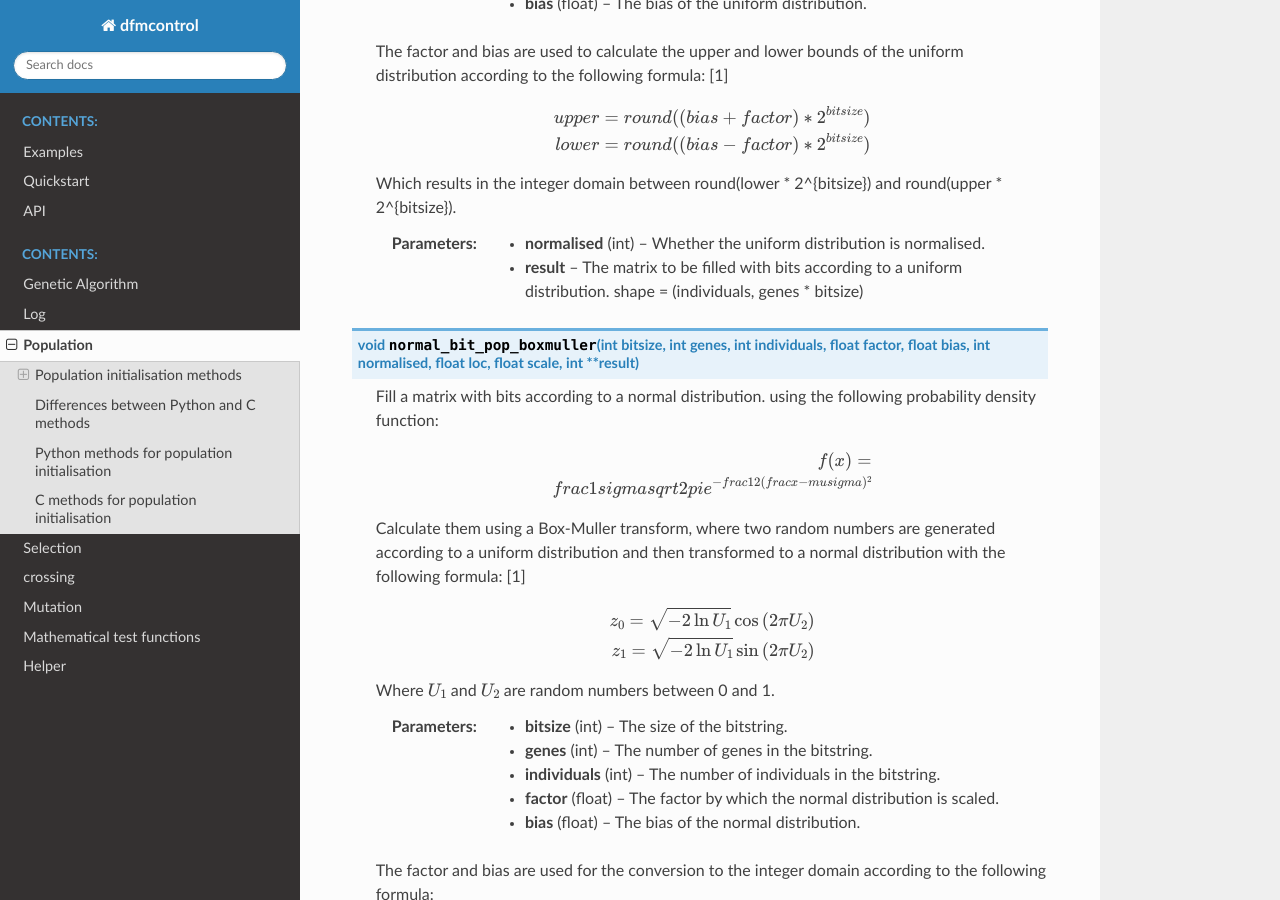
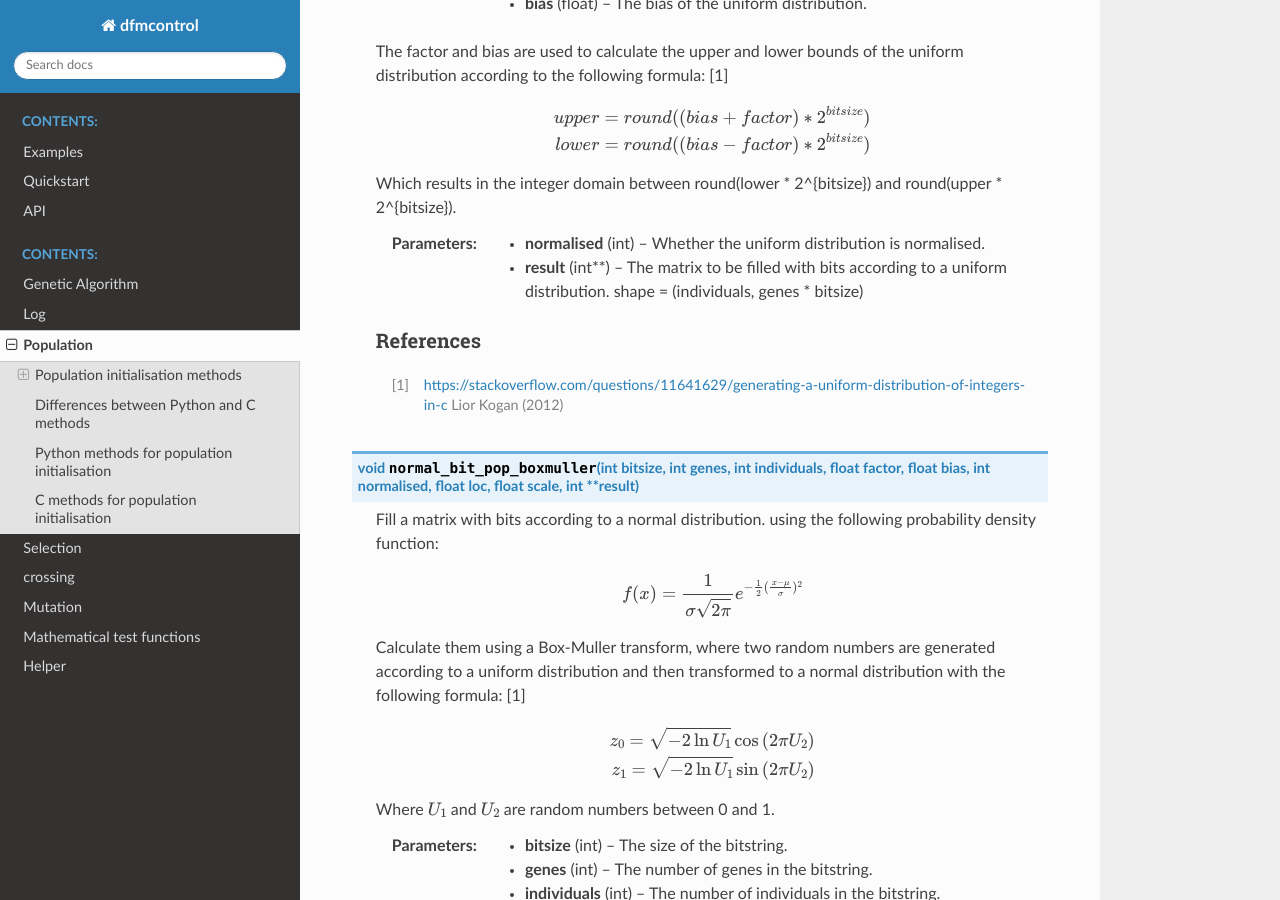
Before and after one commit to alexbuit/GeneticAlgorithm, a Sphinx documentation site: the page built from docs/source/population.rst, in a window 1280 px wide and 900 px high, scrolled down 5951 px. Built offline with Sphinx 7.4.7 and the Read the Docs theme 2.0.0, drawn with Linux system fonts in a browser that asks for light colours; cross-references to code outside the pages are shown as plain code.

```diff
--- a/docs/source/population.rst
+++ b/docs/source/population.rst
@@ -258,9 +258,9 @@
                   shape = (individuals, genes * bitsize)
    :type result: int**
 
-    References
-    ----------
-    .. [1] https://stackoverflow.com/questions/11641629/generating-a-uniform-distribution-of-integers-in-c Lior Kogan (2012)
+   References
+   ----------
+   .. [1] https://stackoverflow.com/questions/11641629/generating-a-uniform-distribution-of-integers-in-c Lior Kogan (2012)
 
 
 .. c:function:: void normal_bit_pop_boxmuller(int bitsize, int genes, int individuals, float factor, float bias, int normalised, float loc, float scale, int** result)
@@ -269,7 +269,7 @@
    using the following probability density function:
 
    .. math::
-      f(x) = \\frac{1}{\\sigma \\sqrt{2 \\pi}} e^{-\\frac{1}{2} (\\frac{x - \\mu}{\\sigma})^2}
+      f(x) = \frac{1}{\sigma \sqrt{2 \pi}} e^{-\frac{1}{2} (\frac{x - \mu}{\sigma})^2}
 
    Calculate them using a Box-Muller transform, where two random numbers are generated
    according to a uniform distribution and then transformed to a normal distribution with
```
